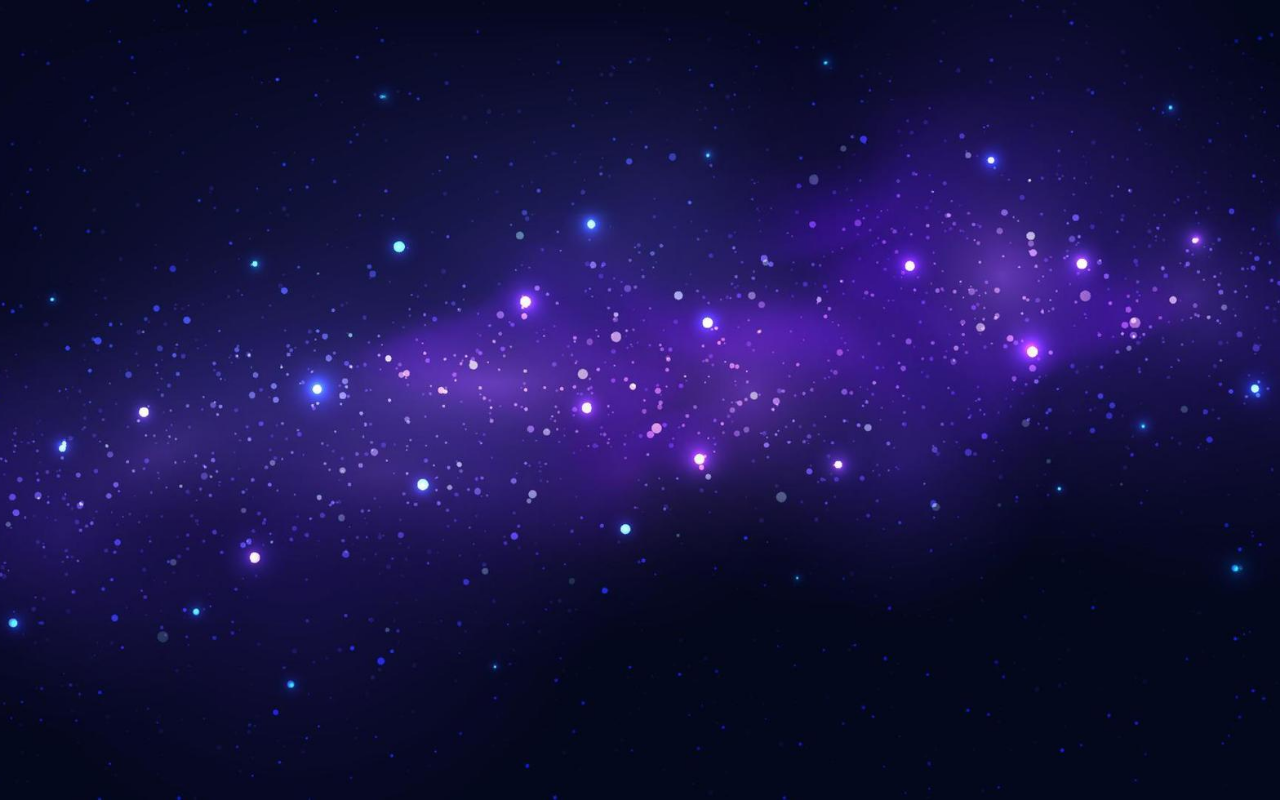
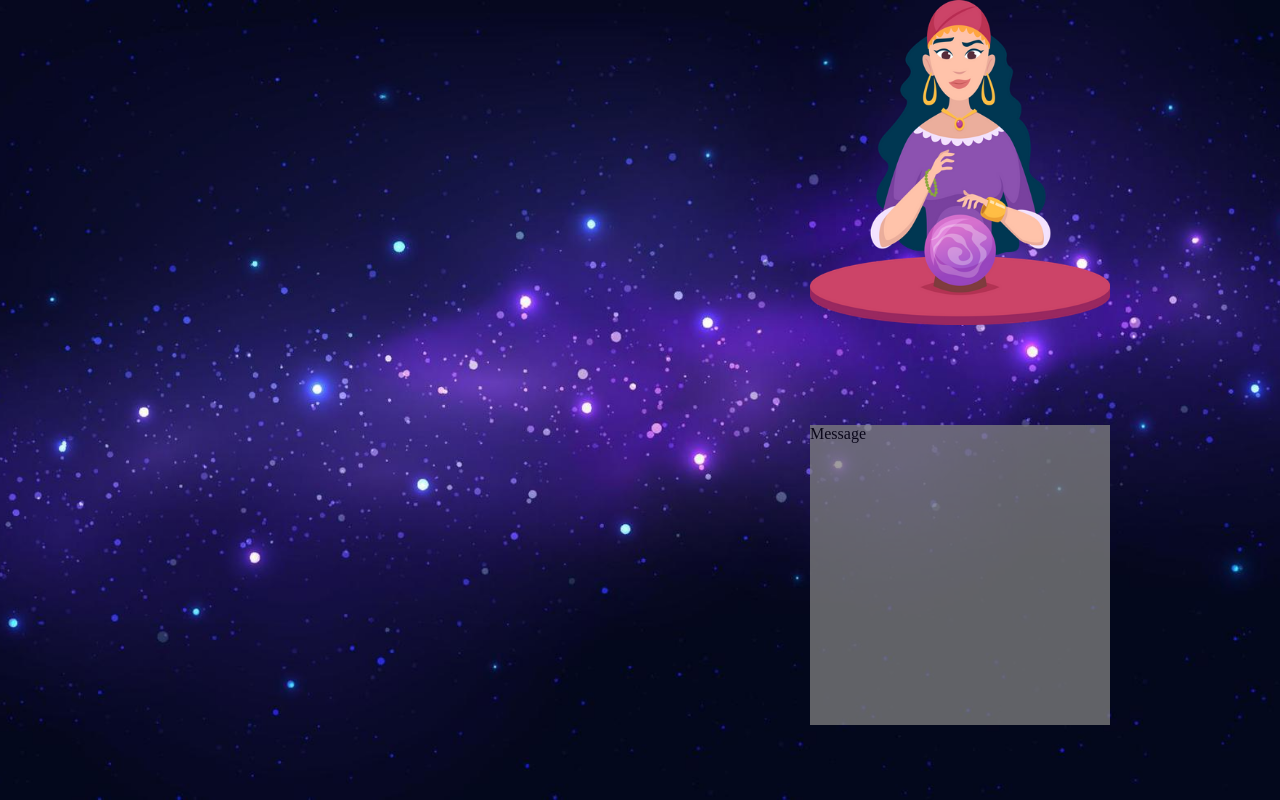
Before and after one commit to emmanuelRitzler/Astromood, a plain HTML site: page index.html in a window 1280 px wide. Drawn offline with Linux system fonts and the light colour scheme; a web font is replaced by a local one.

Commit message:
Add right side of homepage

```diff
--- a/index.html
+++ b/index.html
@@ -10,6 +10,15 @@
     <link rel="stylesheet" href="style.css">
 </head>
 <body>
+  <section class="wrapper">
+    <div class="wrapper-right">
+    <img src="Images/fortune-teller-with-ball-6506977-5475797.webp" class="fortune" alt="A fortune Teller" />
+    <p id="horoscope">VOTRE HOROSCOPE ICI</p>
+    <div class="message">
+        <p>Message</p>
+    </div>
+    </div>
 
+</section>
 </body>
 </html>
--- a/style.css
+++ b/style.css
@@ -12,3 +12,44 @@ body {
     background-size: cover;
     background-position: center;
 }
+.wrapper {
+    display : grid;
+    grid-template-columns: repeat(2, 1fr);
+    justify-content: center;
+    align-items: center;
+    height: 600px;
+
+}
+
+.wrapper-right {
+    display: grid;
+    grid-column: 2 / 3;
+    justify-content: center;
+}
+
+.fortune {
+    grid-column: 2 / 2;
+    grid-row: 1/2;
+    width:300px;
+    height:325px;
+    margin: 0 auto;
+}
+#horoscope {
+    display : none;
+    grid-column: 2 / 2;
+    grid-row: 2/2;
+    color:white;
+    font-family: 'Eagle Lake';
+    font-size: 40px;
+    margin-top: 20px;
+}
+.message {
+    height : 300px;
+    grid-column: 2 / 2;
+    grid-row: 2/2;
+    margin-top: 100px;
+    background-color: grey;
+    opacity: 0.75;
+    font-family: 'Eagle Lake';
+    font-size: 40px;
+}
```
Also changed, not shown: Images/fortune-teller-with-ball-6506977-5475797.webp (added).
